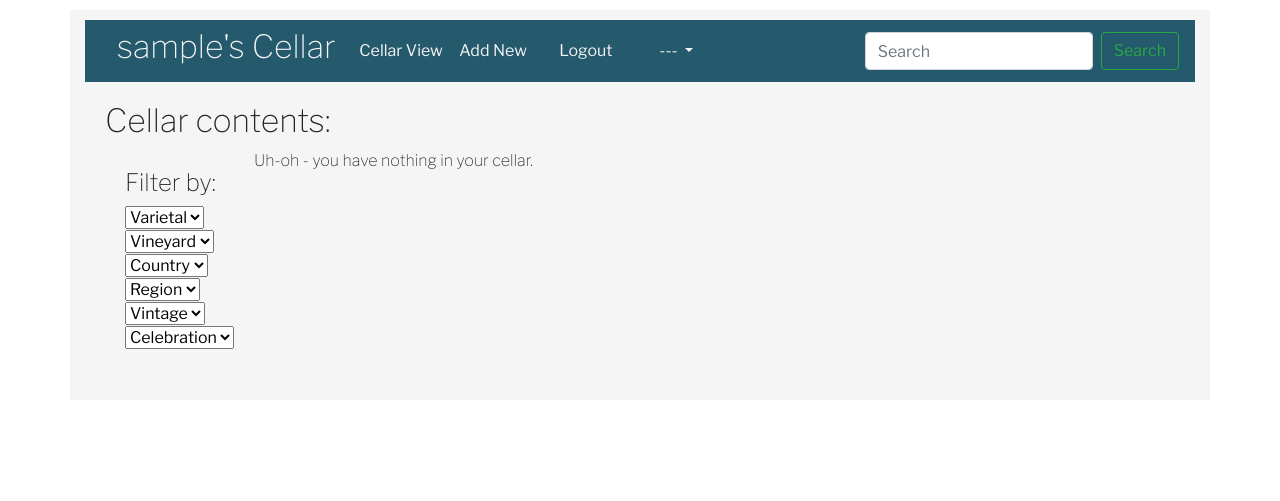
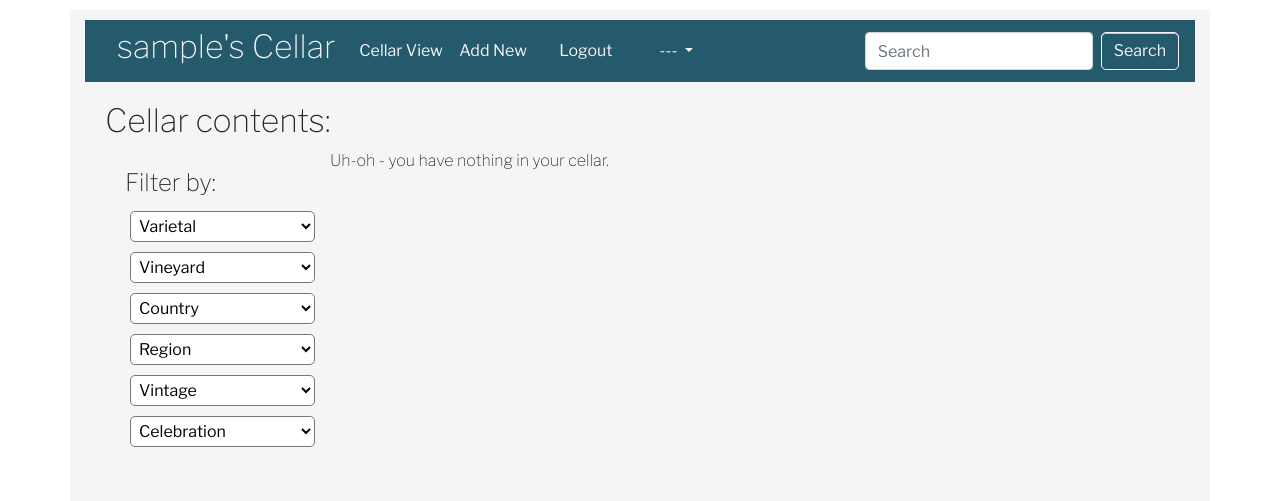
Before and after one commit to HelenHighwater1/pourfolio, a Flask app: page /cellar in a window 1280 px wide. Shown: the top 501 px of the page. Run offline with Flask 2, Linux system fonts and the light colour scheme; the visitor is signed in with stand-in values (Sample User, id 1); data comes from the database, SQL or seed files in the repository; data that the repository does not hold is empty; some libraries are stand-ins or nearby versions.

Commit message:
eod Tues

```diff
--- a/static/css/style.css
+++ b/static/css/style.css
@@ -20,9 +20,21 @@ body {
     color: rgba(245, 245, 245, 0.885) !important;
     font-weight: 200;
 }
+.dropdown-item {
+    color: rgb(37, 90, 109) !important;
+}
 
 .navbar-custom {
     background-color: rgb(37, 90, 109) !important;
+}
+
+#searchBtn {
+    border-color:whitesmoke;
+    color: whitesmoke
+}
+#searchBtn:hover {
+    background-color: rgb(92, 135, 150);
+    color: whitesmoke
 }
 
 .container {
@@ -49,6 +61,42 @@ body {
     column-count: 5 !important;
 }
 
+
+.filter-items select {
+    width: 100%;
+    min-width: 175px;
+    background-color: white !important;
+    border-radius: 5px;
+    margin: 5px !important;
+    padding: 4px;
+
+}
+
+
+button {
+    padding: 5px;
+    margin: 5px;
+    background-color: #d7e5ef;
+    border-radius: 5px !important;
+    border: 1px solid #0a2436;
+    box-shadow: rgba(255, 255, 255, .7) 0 1px 0 0 inset;
+    box-sizing: border-box;
+    color: #39739d;
+    display: inline-block;
+    text-align: center;
+    text-decoration: none;
+}
+
+button:hover,
+button:focus {
+    background-color: #1d4866;
+    color: whitesmoke;
+}
+
+#notes-grid .card-columns {
+    column-count: 3 !important;
+}
+
 /* .card-img-top {
     border-top-left-radius: 10px;
     border-top-right-radius: 10px;
@@ -56,6 +104,7 @@ body {
 
 .card {
     height: 400px;
+    padding-top: 5px;
     border-radius: 10px !important;
 }
 
--- a/templates/cellar.html
+++ b/templates/cellar.html
@@ -7,14 +7,15 @@
     <div id="cellar-filters">
         <h4>Filter by:</h4>
             <div id="filtered-by"></div>
-                <select id="varietal">with
+            <div class="filter-items">
+                <select id="varietal">
                     <option  value="varietal">Varietal</option>
                         {% for item in varietals %}
                             <option id="varietal" value="{{ item }}">{{ item }}</option>
                         {% endfor %}
                 </select>
                 <br>
-                <select id="vineyard">
+                <select style="width:100%" id="vineyard">
                     <option  value="vineyard">Vineyard</option>
                         {% for item in vineyards %}
                             <option id="vineyard" value="{{ item }}">{{ item }}</option>
@@ -47,7 +48,7 @@
                     <option id="celebration" value="True">True</option>
                     <option id="celebration" value="False">False</option>
                 </select>
-
+            </div>
     </div>
     <div id="cellar-main">
         <div id="cellar_lots">
--- a/templates/create_tasting_note.html
+++ b/templates/create_tasting_note.html
@@ -5,9 +5,11 @@
 <h1>Create a tasting note for this bottle? </h1>
 
 <form action="/create_tasting_note/{{bottle.bottle_id}}" method="POST">
-    note <input type="text" name="note"><br>
+    <label for="note">Example textarea</label>
+    <textarea class="form-control" id="note" name="note" rows="3"></textarea>
     <input type="submit">
 </form>
+
 
 <form action="/lots/{{bottle.lot_id}}">
     <button type="submit">Skip the tasting note</button>
--- a/templates/navbar.html
+++ b/templates/navbar.html
@@ -16,7 +16,7 @@
             </li>
             <li class="nav-item dropdown">
                 <a class="nav-link dropdown-toggle" href="#" id="navbarDropdownMenuLink" data-toggle="dropdown" aria-haspopup="true"
-                    aria-expanded="false">
+                    aria-expanded="false" style="color: darkslategray;">
                     ---
                 </a>
                 <div class="dropdown-menu" aria-labelledby="navbarDropdownMenuLink">
@@ -33,7 +33,7 @@
 
 {% else %}
 
-<nav class="navbar navbar-expand-lg navbar-light bg-light">
-    <h2 class="mx-3">Pourfolio</h2>
+<nav class="navbar navbar-expand-lg navbar-dark bg-dark navbar-custom">
+    <h2 class="mx-3 text-white">Welcome to Pourfolio!</h2>
 </nav>
 {% endif %}
--- a/templates/sign_in.html
+++ b/templates/sign_in.html
@@ -2,9 +2,9 @@
 {% block title %}Sign In{% endblock %}
 
 {% block body %}
-<h1>Welcome to Pourfolio!</h1>
 
-<h2>Log In</h2>
+
+<h4>Log In</h4>
 <form action="/login" method="POST">
     Email <input type="text" name="email"><br>
     Password <input type="password" name="password"><br>
@@ -12,7 +12,7 @@
 </form>
 <br>
 
-<h2>Sign Up</h2>
+<h4>Sign Up</h4>
 <form action="/sign_up" method="POST">
     Username <input type="text" name="user_name"><br>
     Email <input type="text" name="email"><br>
```
Also changed, not shown: templates/lot.html (+22 -19 lines).
